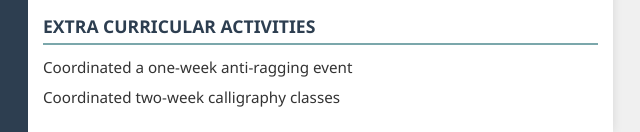
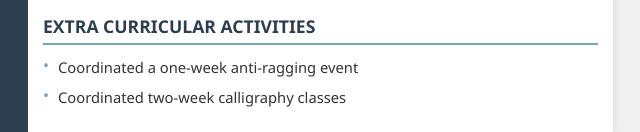
Before and after one commit to Abhishekportfolioo/Resume, a plain HTML site: page index.html in a window 1280 px wide. Shown: the part 974-1106 px from the top of the page, 477-1117 px from the left. Drawn offline with Linux system fonts and the light colour scheme.

Commit message:
Update index.html

```diff
--- a/index.html
+++ b/index.html
@@ -159,11 +159,12 @@ Bhiwani, Haryana.</div>
                 <div>
                     <h3 class="section-title">EXTRA CURRICULAR ACTIVITIES</h3>
                     <div class="extra-item">
-                        <div>Coordinated a one-week anti-ragging event</div>
-                    </div>
-                    <div class="extra-item">
-                        <div>Coordinated two-week calligraphy classes</div>
-                    </div>
+                       <div class="education-item">
+                            <div class="Activities-title">Coordinated a one-week anti-ragging event</div>
+                        </div>
+                        <div class="education-item">
+                            <div class="Activities-title">Coordinated two-week calligraphy classes</div>
+                        </div>
 
                 </div>
             </div>
```
